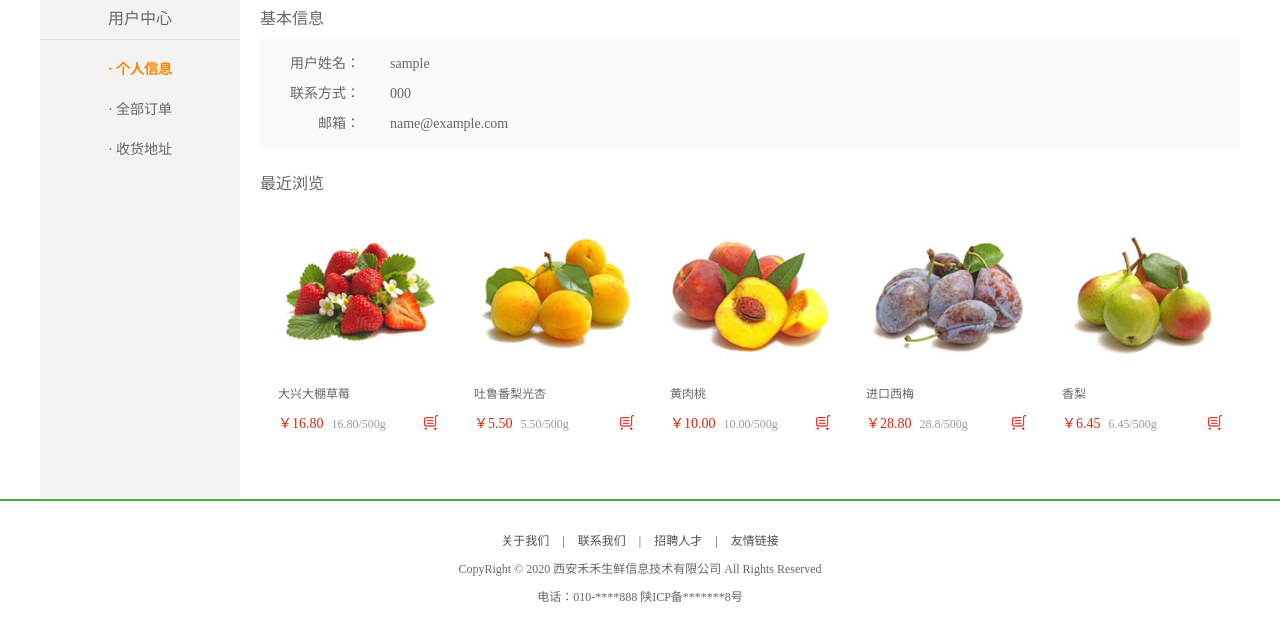
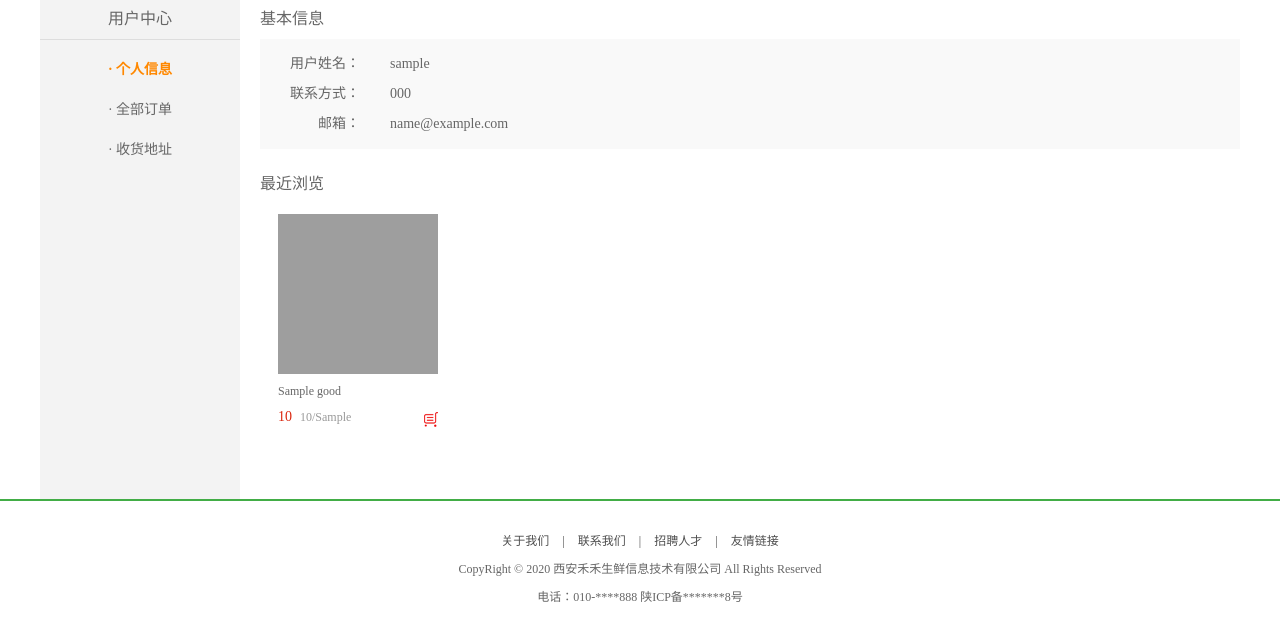
Before and after one commit to wangxin1248/heheMall, a Django app: template templates/hh_user/user_center_info.html in a window 1280 px wide. Shown: the part 146-787 px from the top of the page. Run offline with Django 3.2, Linux system fonts and the light colour scheme; the template is opened without the code that fills it: most values are stand-ins (such as "Sample title", 1, 10 or a date in 2020); grey boxes are pictures that could not be loaded.

Commit message:
完成商品模块开发

```diff
--- a/templates/hh_user/user_center_info.html
+++ b/templates/hh_user/user_center_info.html
@@ -23,55 +23,19 @@
 				<h3 class="common_title2">最近浏览</h3>
 				<div class="has_view_list">
 					<ul class="goods_type_list clearfix">
-				<li>
-					<a href="detail.html"><img src="/static/images/goods/goods003.jpg"></a>
-					<h4><a href="detail.html">大兴大棚草莓</a></h4>
-					<div class="operate">
-						<span class="prize">￥16.80</span>
-						<span class="unit">16.80/500g</span>
-						<a href="#" class="add_goods" title="加入购物车"></a>
-					</div>
-				</li>
-
-				<li>
-					<a href="#"><img src="/static/images/goods/goods004.jpg"></a>
-					<h4><a href="#">吐鲁番梨光杏</a></h4>
-					<div class="operate">
-						<span class="prize">￥5.50</span>
-						<span class="unit">5.50/500g</span>
-						<a href="#" class="add_goods" title="加入购物车"></a>
-					</div>
-				</li>
-
-				<li>
-					<a href="#"><img src="/static/images/goods/goods005.jpg"></a>
-					<h4><a href="#">黄肉桃</a></h4>
-					<div class="operate">
-						<span class="prize">￥10.00</span>
-						<span class="unit">10.00/500g</span>
-						<a href="#" class="add_goods" title="加入购物车"></a>
-					</div>
-				</li>
-
-				<li>
-					<a href="#"><img src="/static/images/goods/goods006.jpg"></a>
-					<h4><a href="#">进口西梅</a></h4>
-					<div class="operate">
-						<span class="prize">￥28.80</span>
-						<span class="unit">28.8/500g</span>
-						<a href="#" class="add_goods" title="加入购物车"></a>
-					</div>
-				</li>
-
-				<li>
-					<a href="#"><img src="/static/images/goods/goods007.jpg"></a>
-					<h4><a href="#">香梨</a></h4>
-					<div class="operate">
-						<span class="prize">￥6.45</span>
-						<span class="unit">6.45/500g</span>
-						<a href="#" class="add_goods" title="加入购物车"></a>
-					</div>
-				</li>
+                        {#  最近浏览商品遍历  #}
+                        {% for g in good_list %}
+                            <li>
+                                <a href="/good/{{ g.id }}/"><img src="/static/{{ g.g_pic }}"></a>
+                                <h4><a href="/good/{{ g.id }}/">{{ g.g_title }}</a></h4>
+                                <div class="operate">
+                                    <span class="prize">{{ g.g_price }}</span>
+                                    <span class="unit">{{ g.g_price }}/{{ g.g_unit }}</span>
+                                    {# 购物车功能 #}
+                                    <a href="#" class="add_goods" title="加入购物车"></a>
+                                </div>
+                            </li>
+                        {% endfor %}
 			</ul>
 		</div>
     </div>
```
Also changed, not shown: hh_good/views.py (+30 -2 lines), hh_user/views.py (+25 -6 lines).
